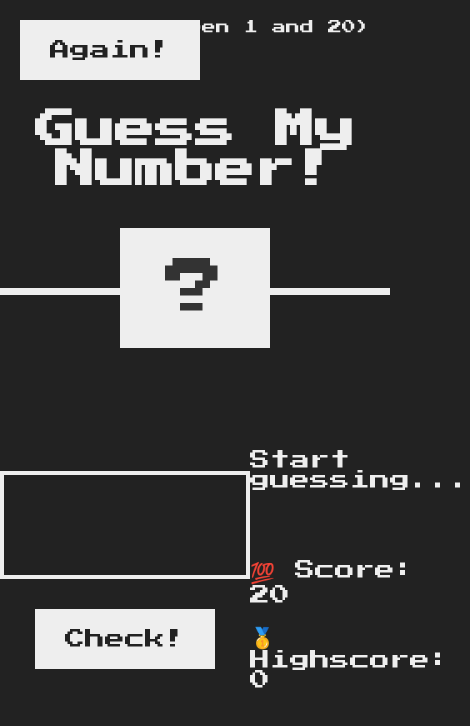
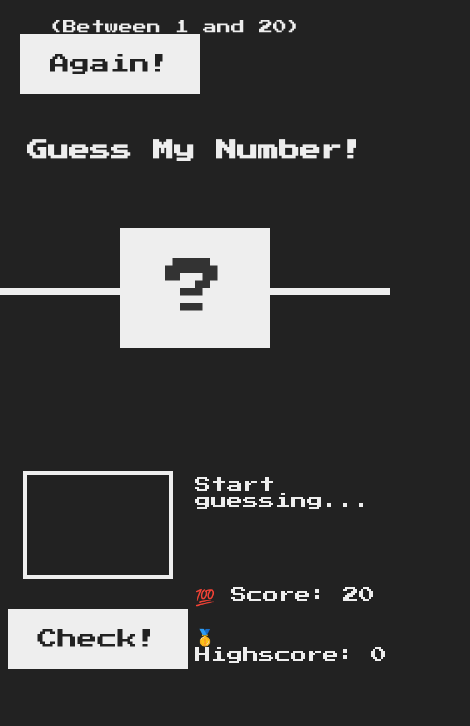
Before and after one commit to AlbertoRoldanUX-code/Guess-My-Number, a plain HTML site: page index.html in a window 390 px wide. Shown: the whole page, 470 px wide, since content can reach past the window. Drawn offline with Linux system fonts and the light colour scheme.

Commit message:
Add some media queries

```diff
--- a/style.css
+++ b/style.css
@@ -117,3 +117,26 @@ h1 {
 .label-score {
   margin-bottom: 2rem;
 }
+
+/* Media queries */
+@media only screen and (max-width: 600px) {
+  h1 {
+    font-size: 2.1rem;
+  }
+
+  .again {
+    position: relative;
+  }
+  .between {
+    position: relative;
+    text-align: center;
+  }
+
+  .guess {
+    width: 15rem;
+  }
+
+  .right {
+    font-size: 1.6rem;
+  }
+}
```
